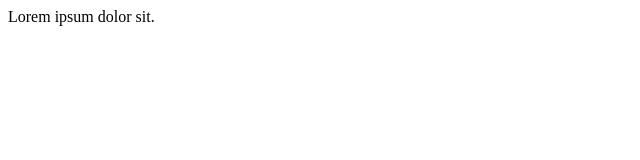
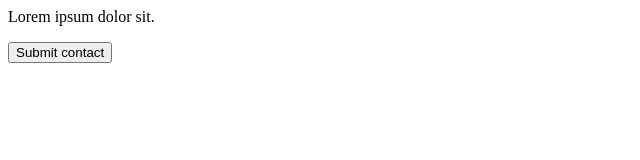
Before and after one commit to prerana510/basicappl, a plain HTML site: page contact.html in a window 1280 px wide. Shown: the whole page, without its empty margins (0-640 px from the left). Drawn offline with Linux system fonts and the light colour scheme.

Commit message:
Contact button

```diff
--- a/contact.html
+++ b/contact.html
@@ -4,5 +4,6 @@
     </head>
     <body>
         <p>Lorem ipsum dolor sit.</p>
+        <button>Submit contact</button>
     </body>
 </html>
```
